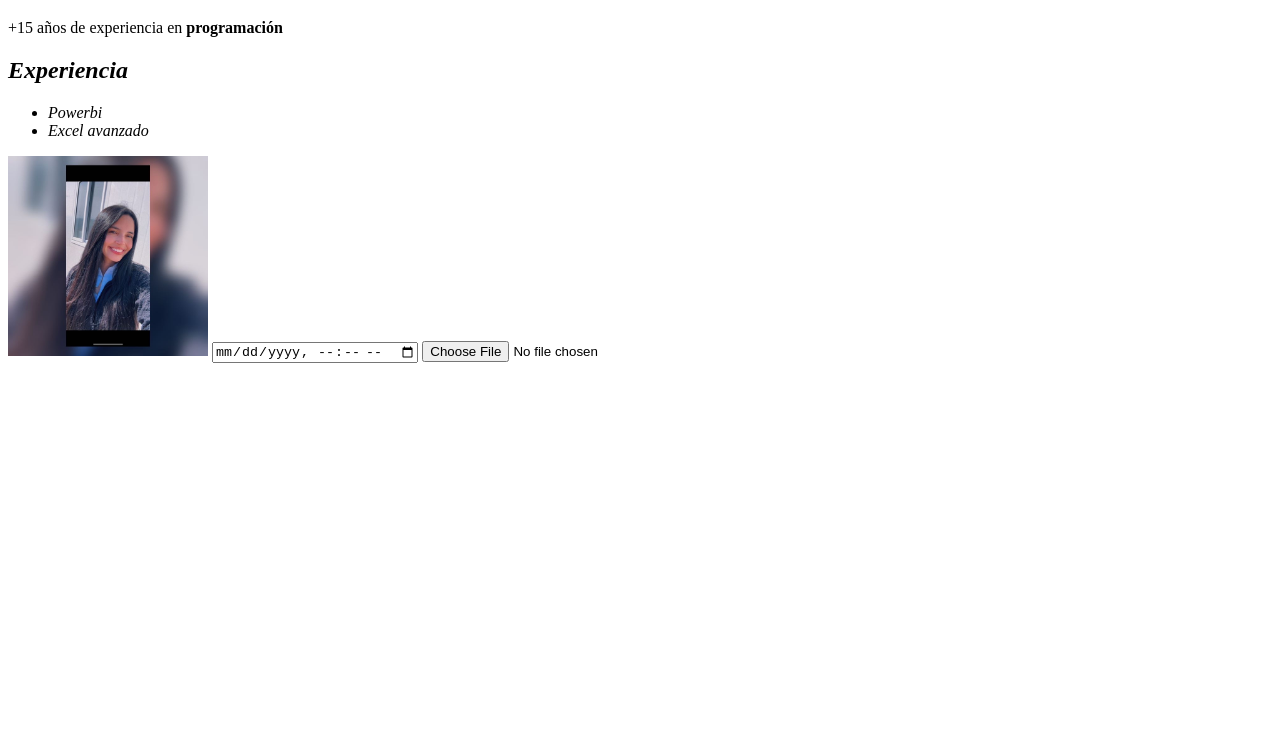
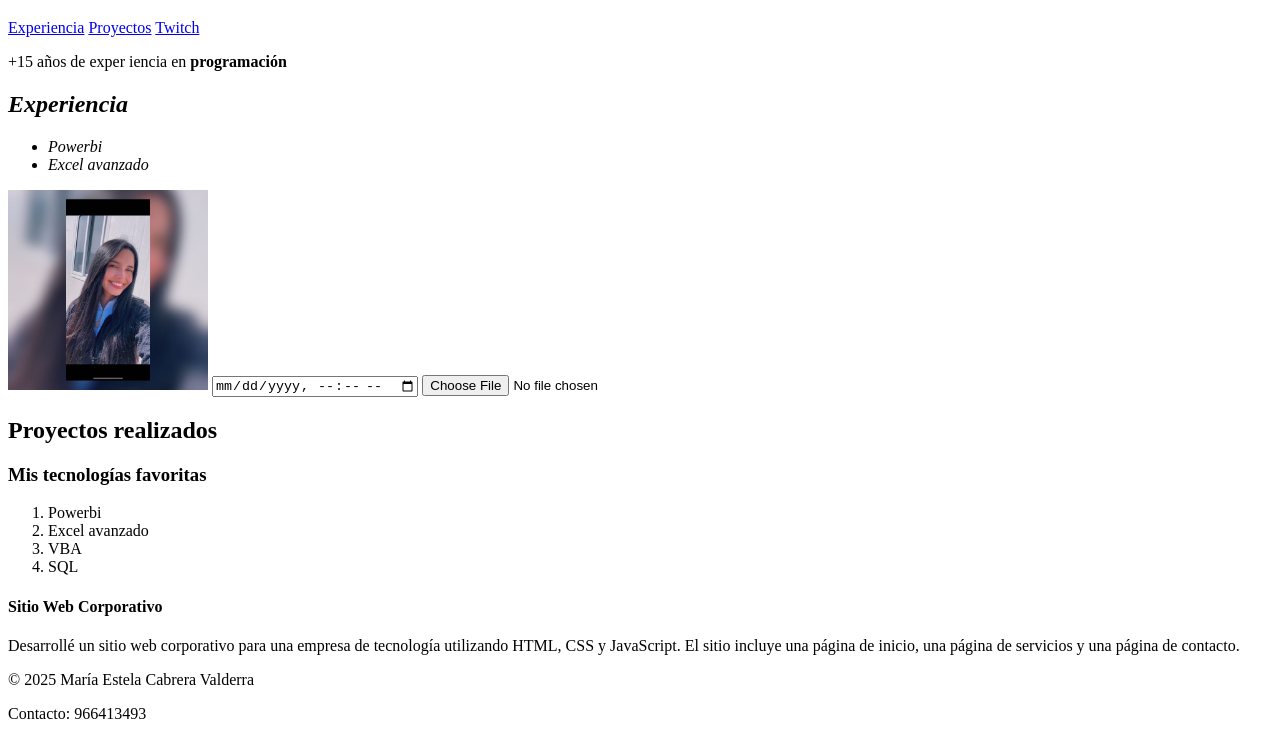
Before and after one commit to estelacabreravalderrama-ship-it/trabajo, a plain HTML site: page index.html in a window 1280 px wide. Shown: the part 62-801 px from the top of the page. Drawn offline with Linux system fonts and the light colour scheme.

Commit message:
Reorganizar la estructura del HTML en el portafolio y mejorar la semántica

```diff
--- a/index.html
+++ b/index.html
@@ -6,12 +6,26 @@
     <meta name="viewport" content="width=device-width, initial-scale=1.0">
     <title>Portfolio María Cabrera</title>
 
+    <meta name="description"
+        content="Portfolio de María Cabrera, programadora con más de 15 años de experiencia en PowerBI y Excel avanzado.">
+
     <link rel="icon" href="/Images/IMG_2468.JPG" type="image/IMG_2468.JPG">
+
 </head>
 
 <body>
+    <header>
         <h1>Portfolio María Cabrera 🤓</h1>
-    <p>+15 años de experiencia en <strong>programación</strong></p>
+
+        <nav>
+            <a href="https://www.linkedin.com/in/mar%C3%ADa-estela-cabrera-valderrama-562a57210/">Experiencia</a>
+            <a href="#proyectos">Proyectos</a>
+            <a href="https://twitch.tv/midudev">Twitch</a>
+        </nav>
+    </header>
+
+    <main>
+        <p>+15 años de exper iencia en <strong>programación</strong></p>
         <h2><em>Experiencia</em></h2>
         <ul>
             <li class="list-item"><em>Powerbi</em></li>
@@ -22,5 +36,33 @@
             width="200" height="200">
         <input type="datetime-local">
         <input type="file">
+        <h2>Proyectos realizados</h2>
+
+        <aside>
+            <header>
+                <h3>Mis tecnologías favoritas</h3>
+            </header>
+            <ol>
+                <li>Powerbi</li>
+                <li>Excel avanzado</li>
+                <li>VBA</li>
+                <li>SQL</li>
+            </ol>
+        </aside>
+
+        <section>
+            <article>
+                <header>
+                    <h4>Sitio Web Corporativo</h4>
+                </header>
+                <p>Desarrollé un sitio web corporativo para una empresa de tecnología utilizando HTML, CSS y JavaScript.
+                    El sitio incluye una página de inicio, una página de servicios y una página de contacto.</p>
+            </article>
+        </section>
 </body>
+</main>
+
+<footer>
+    <p>© 2025 María Estela Cabrera Valderra</p>
+    <p>Contacto: 966413493 <a href="mailto:marí
 <html>
```
Lines whose indentation alone changed are shown as unchanged.
